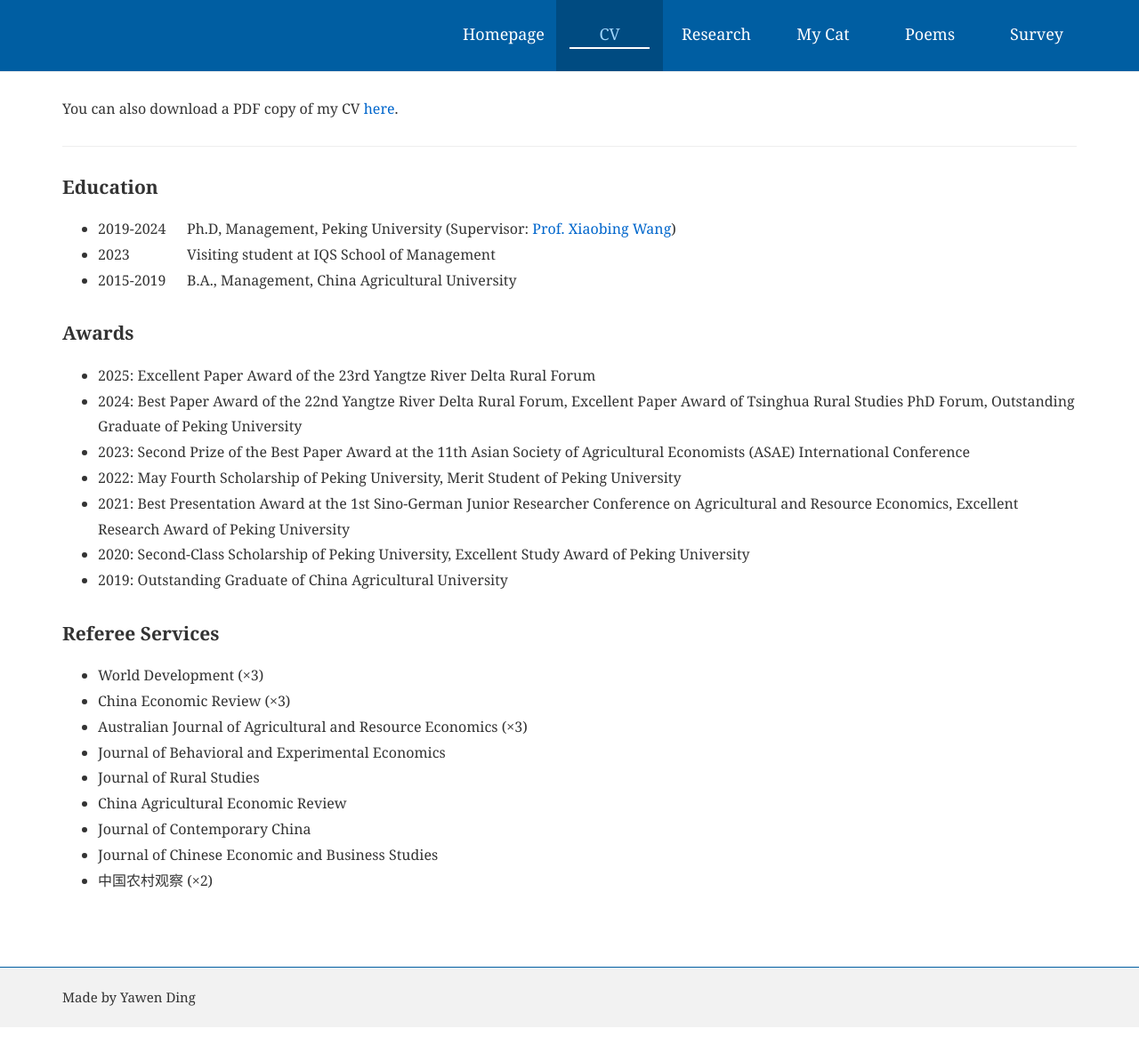
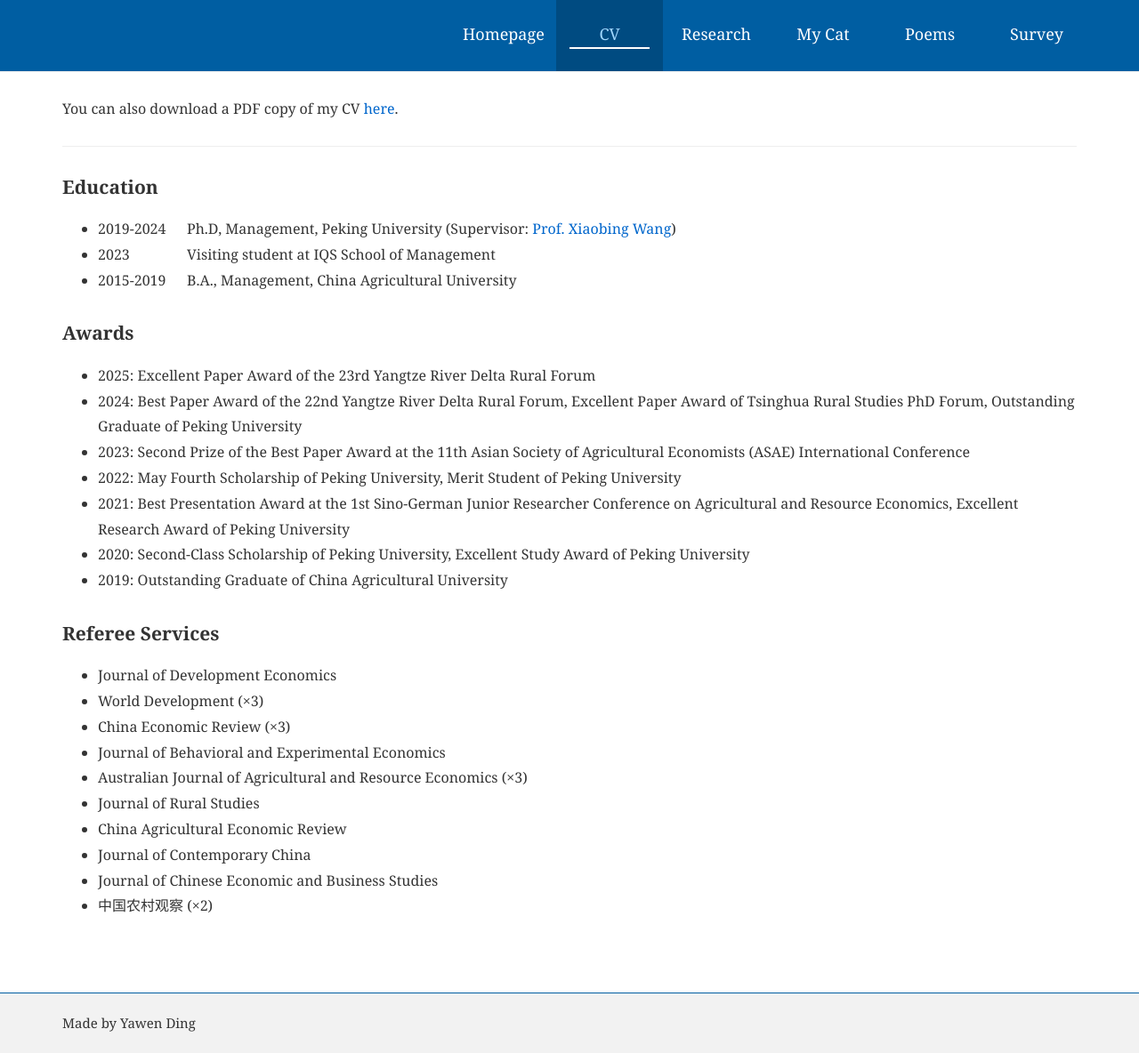
Before and after one commit to YawenDing/yawending.github.io, a Jekyll site: the page built from pages/_CV/index.md, in a window 1280 px wide. Shown: the whole page at 89% size. Built offline with Jekyll 4.4.1, drawn with Linux system fonts in a browser that asks for light colours; before the commit the page ends 1155 px from its top, so only the background shows below that.

Commit message:
updated1

```diff
--- a/pages/_CV/index.md
+++ b/pages/_CV/index.md
@@ -45,10 +45,11 @@ You can also download a PDF copy of my CV [here]({{ "/assets/pdf/Yawen_CV_Tongji
 
 ## Referee Services
 
+- Journal of Development Economics
 - World Development (×3)
 - China Economic Review (×3)
+- Journal of Behavioral and Experimental Economics
 - Australian Journal of Agricultural and Resource Economics (×3)
-- Journal of Behavioral and Experimental Economics
 - Journal of Rural Studies
 - China Agricultural Economic Review
 - Journal of Contemporary China
```
